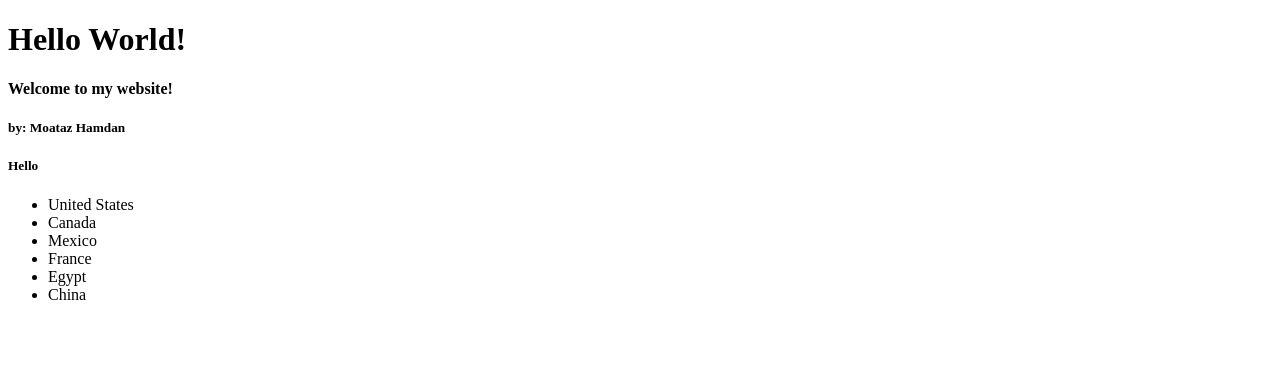
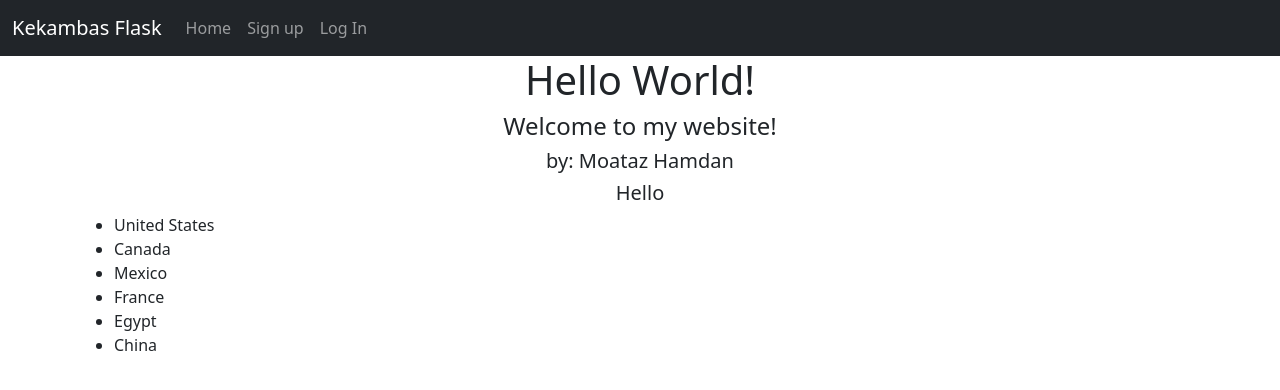
Before and after one commit to 12mmhamdan/flask_intro, a Flask app: page / in a window 1280 px wide. Shown: the top 390 px of the page. Run offline with Flask 3, Linux system fonts and the light colour scheme.

Commit message:
Add bottstrap and include nav.html

```diff
--- a/app/templates/index.html
+++ b/app/templates/index.html
@@ -4,9 +4,12 @@
     <meta charset="UTF-8">
     <meta name="viewport" content="width=device-width, initial-scale=1.0">
     <title>Flask Intro</title>
+    <link rel="stylesheet" href="https://cdn.jsdelivr.net/npm/bootstrap@5.3.1/dist/css/bootstrap.min.css">
 </head>
 <body>
-
+    {% include 'nav.html' %}
+    <div class="row">
+        <div class="col text-center">
             <h1>Hello World!</h1>
             <h4>Welcome to my website!</h4>
             <h5>by: {{name}}</h5>
@@ -16,6 +19,13 @@
             {% else %}
                 <h5>Goodbye</h5>
             {% endif %}
+        </div>
+
+    </div>
+
+    <div class="container">
+        <div class="row">
+            <div class="col">
                 <ul>
                     {% for country in countries %}
                         <li>{{country}}</li>
@@ -23,6 +33,14 @@
 
                 </ul>
 
+            </div>
+        </div>
+    </div>
 
+
+
+
+
+    <script src="https://cdn.jsdelivr.net/npm/bootstrap@5.3.1/dist/js/bootstrap.bundle.min.js"></script>
 </body>
 </html>
--- /dev/null
+++ b/app/templates/nav.html
@@ -0,0 +1,15 @@
+<nav class="navbar navbar-expand-lg bg-dark" data-bs-theme="dark">
+    <div class="container-fluid">
+      <a class="navbar-brand" href="#">Kekambas Flask</a>
+      <button class="navbar-toggler" type="button" data-bs-toggle="collapse" data-bs-target="#navbarNavAltMarkup" aria-controls="navbarNavAltMarkup" aria-expanded="false" aria-label="Toggle navigation">
+        <span class="navbar-toggler-icon"></span>
+      </button>
+      <div class="collapse navbar-collapse" id="navbarNavAltMarkup">
+        <div class="navbar-nav">
+          <a class="nav-link" href="#">Home</a>
+          <a class="nav-link" href="#">Sign up</a>
+          <a class="nav-link" href="#">Log In</a>
+        </div>
+      </div>
+    </div>
+  </nav>
```
Lines whose indentation alone changed are shown as unchanged.
